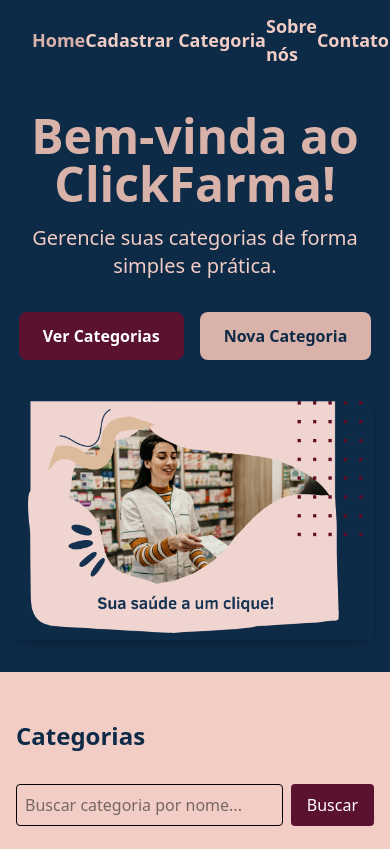
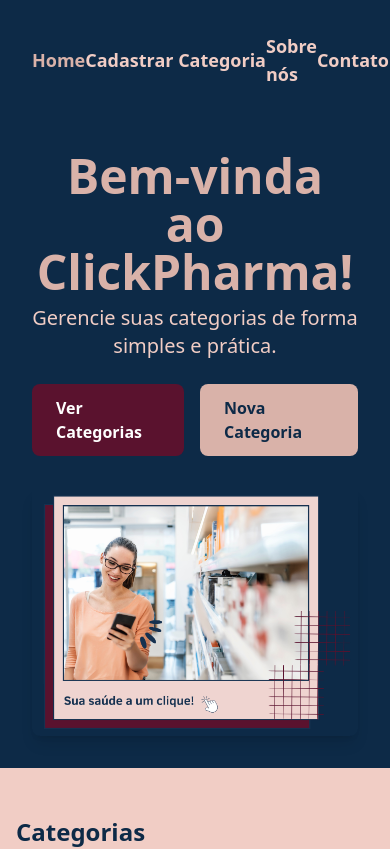
Before and after one commit to MaeliPalharini/projeto_final_bloco_03, a React (Vite) app: page / in a window 390 px wide. Shown: the top 849 px of the page. Built offline with nearby package versions, Linux system fonts and the light colour scheme; no server answers.

Commit message:
:lipstick: style: Atualização de logo e imagem da Home

```diff
--- a/src/components/navbar/Navbar.tsx
+++ b/src/components/navbar/Navbar.tsx
@@ -5,13 +5,13 @@
     return (
         <header className="w-full bg-[#0d2a47] text-[#f1cdc5] shadow-md">
             <div className="container mx-auto px-8">
-                <div className="flex h-20 items-center">
+                <div className="flex h-30 items-center">
                     <div className="flex-1">
                         <Link to="/" className="flex items-center gap-3">
                             <img
                                 src={logo}
                                 alt="Logo ClickFarma"
-                                className="h-17 object-contain"
+                                className="h-25 object-contain"
                             />
                         </Link>
                     </div>
--- a/src/pages/Contato.tsx
+++ b/src/pages/Contato.tsx
@@ -2,13 +2,13 @@
 
 export default function Contato() {
     return (
-        <div className="container mx-auto p-15">
+        <div className="container mx-auto p-8">
             <h1 className="text-3xl font-bold mb-6 text-[#0d2a47]">Nosso time está à disposição: veja abaixo como nos encontrar.</h1>
 
             <div className="grid md:grid-cols-2 gap-15">
                 <div className="space-y-6">
                     <div className="bg-gray-100 rounded-xl p-6 shadow-sm">
-                        <h2 className="font-bold text-lg mb-2">Nosso Endereço</h2>
+                        <h2 className="font-bold text-lg mb-2">Nosso Endereço:</h2>
                         <p className="text-gray-600">
                             Av. Ipiranga, xx – República <br />
                             São Paulo – SP, 01046-925
@@ -29,7 +29,7 @@
                     </div>
                 </div>
 
-                <div className="space-y-6">
+                <div className="space-y-8">
                     <div className="bg-gray-100 rounded-xl p-6 flex items-start gap-4 shadow-sm">
                         <Headphones className="w-8 h-8 text-[#0d2a47]" />
                         <div>
@@ -46,12 +46,12 @@
                             <h2 className="font-bold text-lg">E-mail</h2>
                             <p className="text-gray-600">
                                 <a href="mailto:suporte@clickfarma.com" className="hover:underline">
-                                    suporte@clickfarma.com
+                                    suporte@clickpharma.com
                                 </a>
                             </p>
                             <p className="text-gray-600">
                                 <a href="mailto:contato@clickfarma.com" className="hover:underline">
-                                    contato@clickfarma.com
+                                    contato@clickpharma.com
                                 </a>
                             </p>
                         </div>
--- a/src/pages/Home.tsx
+++ b/src/pages/Home.tsx
@@ -7,15 +7,15 @@
         <>
             <div className="bg-[#0d2a47] flex justify-center">
                 <div
-                    className="container mx-auto px-4
+                    className="container mx-auto px-8
                       grid grid-cols-1 md:grid-cols-2 gap-8
                       text-[#f1cdc5]
-                      min-h-[50vh] md:min-h-[60vh]
+                      min-h-[50vh] md:min-h-[0vh]
                       items-center py-8"
                         >
-                    <div className="flex flex-col gap-4 md:items-start items-center">
+                    <div className="flex flex-col gap-2 md:items-start items-center">
                         <h2 className="text-5xl font-bold text-center md:text-left text-[#d9b2a9]">
-                            Bem-vinda ao ClickFarma!
+                            Bem-vinda ao ClickPharma!
                         </h2>
                         <p className="text-xl text-center md:text-left">
                             Gerencie suas categorias de forma simples e prática.
@@ -41,7 +41,7 @@
                         <img
                             src={minhaImagem}
                             alt="Imagem Página Home ClickFarma"
-                            className="w-full max-w-[600px] h-auto object-cover rounded-lg shadow-lg"
+                            className="w-full max-w-[800px] h-auto object-cover rounded-lg shadow-lg"
                         />
                     </div>
                 </div>
```
Also changed, not shown: src/assets/back1.png.
